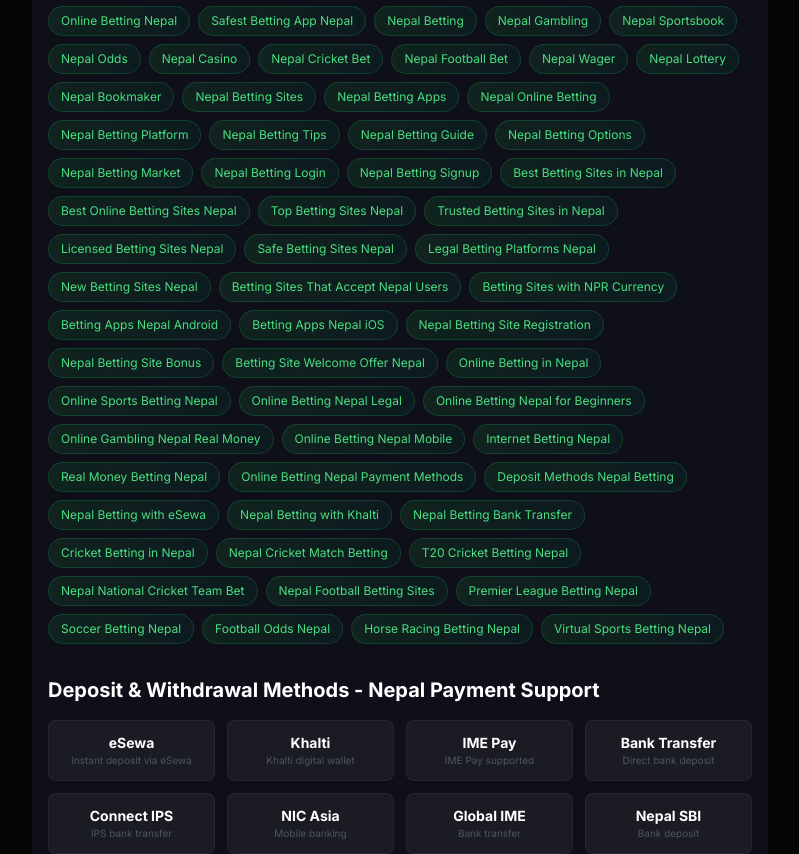
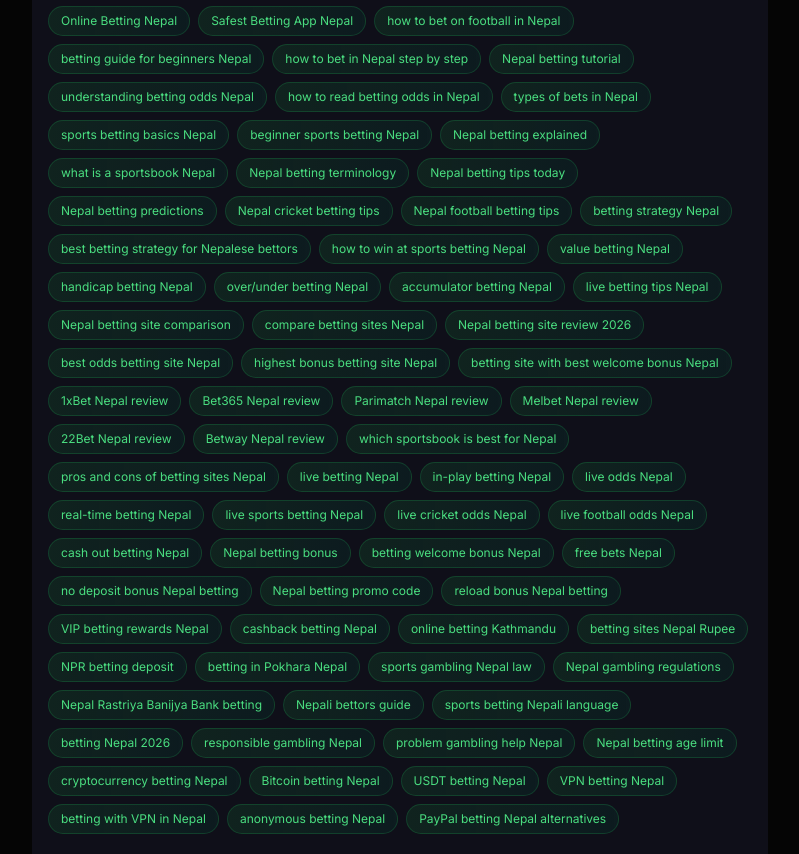
Before and after one commit to whatapi00-max/gorkha247, a Next.js app: page / in a window 1280 px wide. Shown: the part 5969-6823 px from the top of the page, without its empty margins (224-1023 px from the left). Built offline with nearby package versions, Linux system fonts and the light colour scheme.

Commit message:
SEO: Add 80+ new betting keywords - beginner guides, tips, comparisons, live betting, bonuses, location/payment, responsible gambling, 10 new FAQ questions

```diff
--- a/src/app/layout.tsx
+++ b/src/app/layout.tsx
@@ -334,6 +334,78 @@
                   acceptedAnswer: {
                     '@type': 'Answer',
                     text: 'Yes, GorkhaBooks offers 15% weekly cashback on all losses. We also have 50% reload bonus, VIP rewards, and NPR 500 referral bonus for Nepal players.',
+                  },
+                },
+                {
+                  '@type': 'Question',
+                  name: 'How to bet on football in Nepal?',
+                  acceptedAnswer: {
+                    '@type': 'Answer',
+                    text: 'Join GorkhaBooks, deposit via eSewa or Khalti, navigate to football betting, select EPL, Champions League, or Nepal Premier League matches, place your bet with live odds, and watch the match with instant payouts.',
+                  },
+                },
+                {
+                  '@type': 'Question',
+                  name: 'What is a betting guide for beginners Nepal?',
+                  acceptedAnswer: {
+                    '@type': 'Answer',
+                    text: 'A beginner betting guide Nepal explains how to start betting, understand odds, place bets, deposit/withdraw, and choose the right games. GorkhaBooks offers complete step-by-step guidance for Nepal players.',
+                  },
+                },
+                {
+                  '@type': 'Question',
+                  name: 'How to understand betting odds Nepal?',
+                  acceptedAnswer: {
+                    '@type': 'Answer',
+                    text: 'Betting odds show how much you can win. Decimal odds (e.g., 2.50) mean NPR 100 becomes NPR 250. GorkhaBooks displays clear odds for all games with live updates.',
+                  },
+                },
+                {
+                  '@type': 'Question',
+                  name: 'What are the types of bets in Nepal?',
+                  acceptedAnswer: {
+                    '@type': 'Answer',
+                    text: 'Nepal betting includes match winner, over/under, handicap, accumulator, live betting, and prop bets. GorkhaBooks offers all bet types for cricket, football, IPL, and casino games.',
+                  },
+                },
+                {
+                  '@type': 'Question',
+                  name: 'What is live betting in Nepal?',
+                  acceptedAnswer: {
+                    '@type': 'Answer',
+                    text: 'Live betting (in-play) lets you bet while the match is happening. GorkhaBooks offers live cricket odds, live football odds, and real-time betting with cash out options.',
+                  },
+                },
+                {
+                  '@type': 'Question',
+                  name: 'How to get Nepal betting bonus?',
+                  acceptedAnswer: {
+                    '@type': 'Answer',
+                    text: 'Register on GorkhaBooks, make your first deposit, and get 100% welcome bonus automatically. Use promo codes for reload bonus, VIP rewards, and cashback offers.',
+                  },
+                },
+                {
+                  '@type': 'Question',
+                  name: 'What is the Nepal betting age limit?',
+                  acceptedAnswer: {
+                    '@type': 'Answer',
+                    text: 'You must be 18+ to bet on GorkhaBooks. Age verification is required for all new registrations. Responsible gaming is our priority.',
+                  },
+                },
+                {
+                  '@type': 'Question',
+                  name: 'Can I bet with cryptocurrency in Nepal?',
+                  acceptedAnswer: {
+                    '@type': 'Answer',
+                    text: 'GorkhaBooks primarily accepts eSewa, Khalti, IME Pay, and bank transfer. Contact our WhatsApp for information on cryptocurrency betting options including Bitcoin and USDT.',
+                  },
+                },
+                {
+                  '@type': 'Question',
+                  name: 'Is VPN needed for betting in Nepal?',
+                  acceptedAnswer: {
+                    '@type': 'Answer',
+                    text: 'No, GorkhaBooks is designed for Nepal players and does not require VPN. You can access our platform directly from Nepal with full support for NPR currency and local payment methods.',
                   },
                 },
               ],
--- a/src/components/SEOContent.tsx
+++ b/src/components/SEOContent.tsx
@@ -138,24 +138,31 @@
                 'EPL Betting Nepal', 'T20 World Cup Betting Nepal', 'Live Cricket Betting Nepal',
                 'Kabaddi Betting Nepal', 'Volleyball Betting Nepal', 'Fish Shooting Game Nepal',
                 'Best Betting Site Nepal 2026', 'Online Betting Nepal', 'Safest Betting App Nepal',
-                'Nepal Betting', 'Nepal Gambling', 'Nepal Sportsbook', 'Nepal Odds', 'Nepal Casino',
-                'Nepal Cricket Bet', 'Nepal Football Bet', 'Nepal Wager', 'Nepal Lottery', 'Nepal Bookmaker',
-                'Nepal Betting Sites', 'Nepal Betting Apps', 'Nepal Online Betting', 'Nepal Betting Platform',
-                'Nepal Betting Tips', 'Nepal Betting Guide', 'Nepal Betting Options', 'Nepal Betting Market',
-                'Nepal Betting Login', 'Nepal Betting Signup', 'Best Betting Sites in Nepal',
-                'Best Online Betting Sites Nepal', 'Top Betting Sites Nepal', 'Trusted Betting Sites in Nepal',
-                'Licensed Betting Sites Nepal', 'Safe Betting Sites Nepal', 'Legal Betting Platforms Nepal',
-                'New Betting Sites Nepal', 'Betting Sites That Accept Nepal Users', 'Betting Sites with NPR Currency',
-                'Betting Apps Nepal Android', 'Betting Apps Nepal iOS', 'Nepal Betting Site Registration',
-                'Nepal Betting Site Bonus', 'Betting Site Welcome Offer Nepal', 'Online Betting in Nepal',
-                'Online Sports Betting Nepal', 'Online Betting Nepal Legal', 'Online Betting Nepal for Beginners',
-                'Online Gambling Nepal Real Money', 'Online Betting Nepal Mobile', 'Internet Betting Nepal',
-                'Real Money Betting Nepal', 'Online Betting Nepal Payment Methods', 'Deposit Methods Nepal Betting',
-                'Nepal Betting with eSewa', 'Nepal Betting with Khalti', 'Nepal Betting Bank Transfer',
-                'Cricket Betting in Nepal', 'Nepal Cricket Match Betting', 'T20 Cricket Betting Nepal',
-                'Nepal National Cricket Team Bet', 'Nepal Football Betting Sites', 'Premier League Betting Nepal',
-                'Soccer Betting Nepal', 'Football Odds Nepal', 'Horse Racing Betting Nepal',
-                'Virtual Sports Betting Nepal',
+                'how to bet on football in Nepal', 'betting guide for beginners Nepal', 'how to bet in Nepal step by step',
+                'Nepal betting tutorial', 'understanding betting odds Nepal', 'how to read betting odds in Nepal',
+                'types of bets in Nepal', 'sports betting basics Nepal', 'beginner sports betting Nepal',
+                'Nepal betting explained', 'what is a sportsbook Nepal', 'Nepal betting terminology',
+                'Nepal betting tips today', 'Nepal betting predictions', 'Nepal cricket betting tips',
+                'Nepal football betting tips', 'betting strategy Nepal', 'best betting strategy for Nepalese bettors',
+                'how to win at sports betting Nepal', 'value betting Nepal', 'handicap betting Nepal',
+                'over/under betting Nepal', 'accumulator betting Nepal', 'live betting tips Nepal',
+                'Nepal betting site comparison', 'compare betting sites Nepal', 'Nepal betting site review 2026',
+                'best odds betting site Nepal', 'highest bonus betting site Nepal', 'betting site with best welcome bonus Nepal',
+                '1xBet Nepal review', 'Bet365 Nepal review', 'Parimatch Nepal review', 'Melbet Nepal review',
+                '22Bet Nepal review', 'Betway Nepal review', 'which sportsbook is best for Nepal',
+                'pros and cons of betting sites Nepal', 'live betting Nepal', 'in-play betting Nepal',
+                'live odds Nepal', 'real-time betting Nepal', 'live sports betting Nepal',
+                'live cricket odds Nepal', 'live football odds Nepal', 'cash out betting Nepal',
+                'Nepal betting bonus', 'betting welcome bonus Nepal', 'free bets Nepal',
+                'no deposit bonus Nepal betting', 'Nepal betting promo code', 'reload bonus Nepal betting',
+                'VIP betting rewards Nepal', 'cashback betting Nepal', 'online betting Kathmandu',
+                'betting sites Nepal Rupee', 'NPR betting deposit', 'betting in Pokhara Nepal',
+                'sports gambling Nepal law', 'Nepal gambling regulations', 'Nepal Rastriya Banijya Bank betting',
+                'Nepali bettors guide', 'sports betting Nepali language', 'betting Nepal 2026',
+                'responsible gambling Nepal', 'problem gambling help Nepal', 'Nepal betting age limit',
+                'cryptocurrency betting Nepal', 'Bitcoin betting Nepal', 'USDT betting Nepal',
+                'VPN betting Nepal', 'betting with VPN in Nepal', 'anonymous betting Nepal',
+                'PayPal betting Nepal alternatives',
               ].map((game) => (
                 <a
                   key={game}
--- a/src/components/SEOKeywords.tsx
+++ b/src/components/SEOKeywords.tsx
@@ -254,6 +254,10 @@
           </h3>
           <div className="flex flex-wrap gap-2">
             {[
+              'how to bet on football in Nepal', 'betting guide for beginners Nepal', 'how to bet in Nepal step by step',
+              'Nepal betting tutorial', 'understanding betting odds Nepal', 'how to read betting odds in Nepal',
+              'types of bets in Nepal', 'sports betting basics Nepal', 'beginner sports betting Nepal',
+              'Nepal betting explained', 'what is a sportsbook Nepal', 'Nepal betting terminology',
               'satta nepal', 'satta online nepal', 'cricket satta nepal', 'football satta nepal',
               'IPL satta nepal', 'satta matka nepal', 'kabaddi satta nepal', 'satta result nepal',
               'satta win nepal', 'satta app nepal', 'bet nepal kathmandu', 'bet nepal pokhara',
@@ -283,20 +287,35 @@
               'online casino with esewa nepal', 'betting sites that accept khalti',
               'Nepal betting', 'Nepal gambling', 'Nepal sportsbook', 'Nepal odds', 'Nepal casino',
               'Nepal cricket bet', 'Nepal football bet', 'Nepal wager', 'Nepal lottery', 'Nepal bookmaker',
-              'Nepal betting sites', 'Nepal betting apps', 'Nepal online betting', 'Nepal betting platform',
-              'Nepal betting tips', 'Nepal betting guide', 'Nepal betting options', 'Nepal betting market',
+              'Nepal betting bonus', 'betting welcome bonus Nepal', 'free bets Nepal', 'no deposit bonus Nepal betting',
+              'Nepal betting promo code', 'reload bonus Nepal betting', 'VIP betting rewards Nepal', 'cashback betting Nepal',
+              'online betting Kathmandu', 'betting sites Nepal Rupee', 'NPR betting deposit', 'betting in Pokhara Nepal',
+              'sports gambling Nepal law', 'Nepal gambling regulations', 'Nepal Rastriya Banijya Bank betting',
+              'responsible gambling Nepal', 'problem gambling help Nepal', 'Nepal betting age limit',
+              'cryptocurrency betting Nepal', 'Bitcoin betting Nepal', 'USDT betting Nepal',
+              'VPN betting Nepal', 'betting with VPN in Nepal', 'anonymous betting Nepal',
+              'PayPal betting Nepal alternatives', 'Nepal betting guide', 'sports betting Nepali language', 'betting Nepal 2026', 'Nepal betting guide', 'Nepal betting apps', 'Nepal online betting', 'Nepal betting platform',
+              'Nepal betting tips', 'Nepal betting predictions', 'Nepal cricket betting tips', 'Nepal football betting tips',
+              'betting strategy Nepal', 'best betting strategy for Nepalese bettors', 'how to win at sports betting Nepal',
+              'value betting Nepal', 'handicap betting Nepal', 'over/under betting Nepal', 'accumulator betting Nepal',
+              'live betting Nepal', 'in-play betting Nepal', 'live odds Nepal', 'real-time betting Nepal',
+              'live sports betting Nepal', 'live cricket odds Nepal', 'live football odds Nepal',
+              'cash out betting Nepal', 'Nepal betting guide', 'Nepal betting options', 'Nepal betting market',
               'Nepal betting login', 'Nepal betting signup', 'best betting sites in Nepal',
               'best online betting sites Nepal', 'top betting sites Nepal', 'trusted betting sites in Nepal',
               'licensed betting sites Nepal', 'safe betting sites Nepal', 'legal betting platforms Nepal',
               'new betting sites Nepal', 'betting sites that accept Nepal users', 'betting sites with NPR currency',
               'betting apps Nepal Android', 'betting apps Nepal iOS', 'Nepal betting site registration',
-              'Nepal betting site bonus', 'betting site welcome offer Nepal', 'online betting in Nepal',
+              'Nepal betting site comparison', 'compare betting sites Nepal', 'Nepal betting site review 2026',
+              'best odds betting site Nepal', 'highest bonus betting site Nepal', 'betting site with best welcome bonus Nepal',
+              '1xBet Nepal review', 'Bet365 Nepal review', 'Parimatch Nepal review', 'Melbet Nepal review',
+              '22Bet Nepal review', 'Betway Nepal review', 'which sportsbook is best for Nepal',
+              'pros and cons of betting sites Nepal', 'betting site welcome offer Nepal', 'online betting in Nepal',
               'online sports betting Nepal', 'online betting Nepal legal', 'online betting Nepal for beginners',
               'online gambling Nepal real money', 'online betting Nepal mobile', 'internet betting Nepal',
               'real money betting Nepal', 'online betting Nepal payment methods', 'deposit methods Nepal betting',
               'Nepal betting with eSewa', 'Nepal betting with Khalti', 'Nepal betting bank transfer',
               'cricket betting in Nepal', 'Nepal cricket match betting', 'T20 cricket betting Nepal',
-              'Nepal national cricket team bet', 'Nepal football betting sites', 'Premier League betting Nepal',
               'soccer betting Nepal', 'football odds Nepal', 'horse racing betting Nepal',
               'virtual sports betting Nepal', 'is betting legal in Nepal', 'is online betting allowed in Nepal',
               'is gambling legal in Nepal', 'how does betting work in Nepal', 'what is the legal age for betting in Nepal',
```
